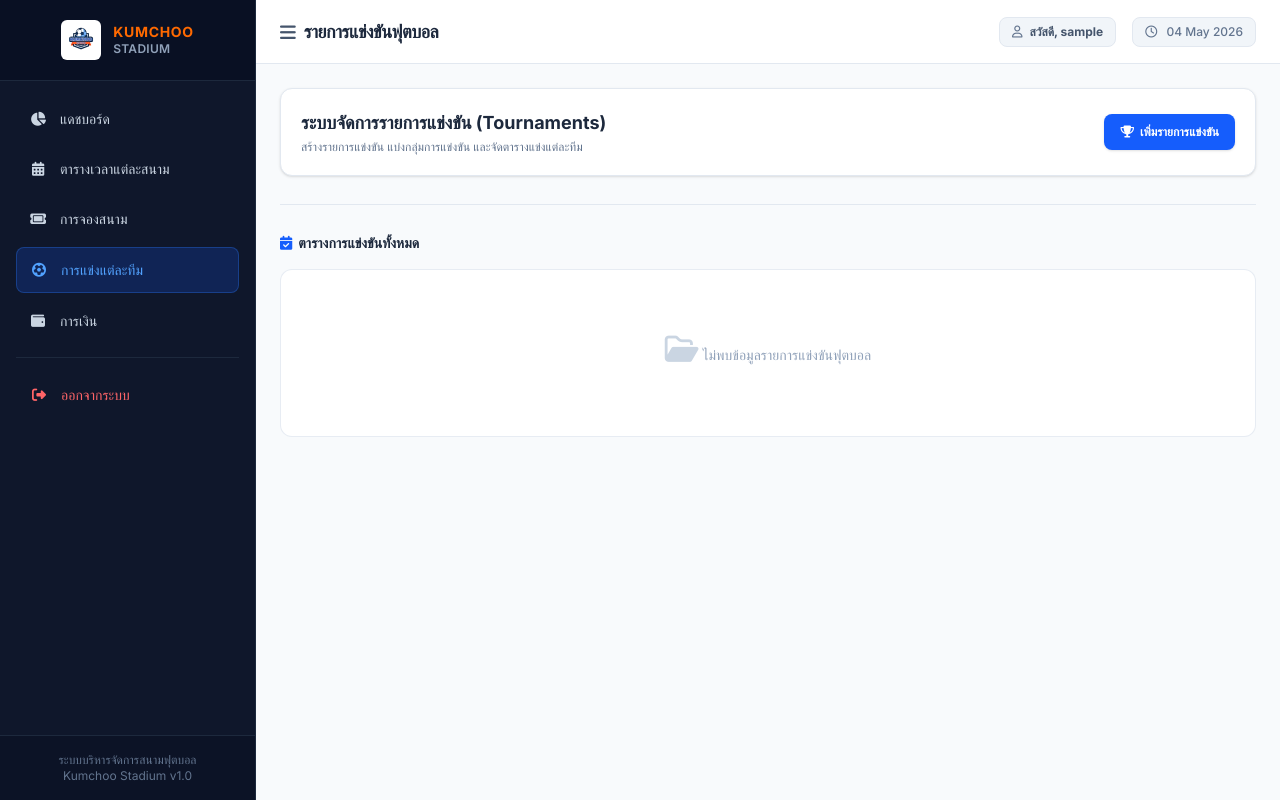
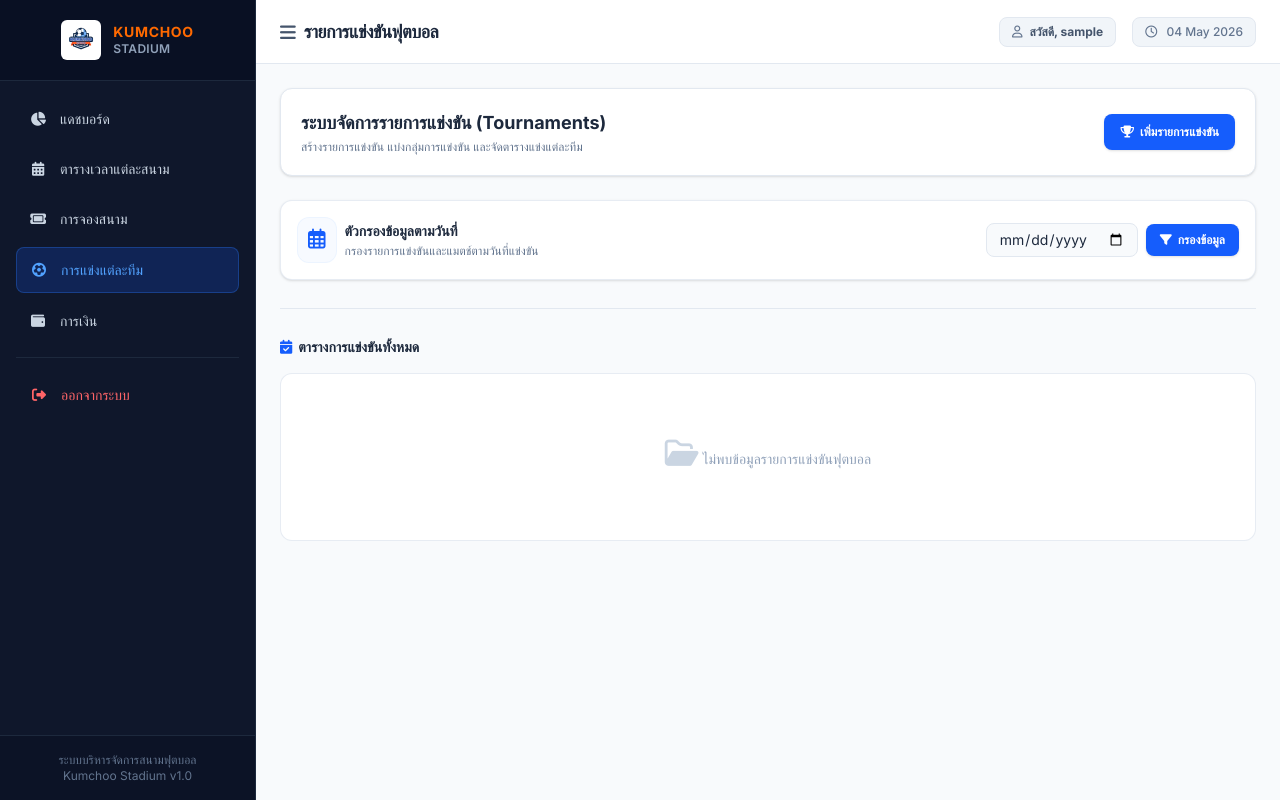
Before and after one commit to Seleblobbyboy/project_kumchoo, a Django app: page /matches/ in a window 1280 px wide. Run offline with Django 5.2, Linux system fonts and the light colour scheme; the visitor is signed in with stand-in values (Sample User, id 1); data that the repository does not hold is empty; some libraries are stand-ins or nearby versions.

Commit message:
Add date filtering for tournaments and matches

```diff
--- a/stadium/views.py
+++ b/stadium/views.py
@@ -308,9 +308,15 @@ def matches_list(request):
                     )
                 return redirect('matches_list')
 
+    selected_date = request.GET.get('date', '')
     matches = Match.objects.all().order_by('-match_date', '-start_time')
+    tournaments = Tournament.objects.all().order_by('-id')
+
+    if selected_date:
+        matches = matches.filter(match_date=selected_date)
+        tournaments = tournaments.filter(start_date=selected_date)
+
     fields = Field.objects.all()
-    tournaments = Tournament.objects.all().order_by('-id')
     groups = TournamentGroup.objects.all().order_by('tournament__name', 'name')
 
     context = {
@@ -318,6 +324,7 @@ def matches_list(request):
         'fields': fields,
         'tournaments': tournaments,
         'groups': groups,
+        'selected_date': selected_date,
     }
     return render(request, 'stadium/matches_list.html', context)
 
--- a/templates/stadium/matches_list.html
+++ b/templates/stadium/matches_list.html
@@ -18,6 +18,30 @@
                 เพิ่มรายการแข่งขัน
             </button>
         </div>
+    </div>
+
+    <!-- Date Filter Form -->
+    <div class="bg-white p-4 rounded-xl border border-slate-200/80 shadow-sm flex flex-col md:flex-row md:items-center justify-between gap-4 animate-fade-in">
+        <div class="flex items-center gap-2">
+            <div class="p-2.5 bg-blue-50/50 rounded-xl border border-blue-100/40 text-blue-600">
+                <i class="fa-regular fa-calendar-days text-xl"></i>
+            </div>
+            <div>
+                <h3 class="text-sm font-bold text-slate-800">ตัวกรองข้อมูลตามวันที่</h3>
+                <p class="text-xs font-medium text-slate-500 mt-0.5">กรองรายการแข่งขันและแมตช์ตามวันที่แข่งขัน</p>
+            </div>
+        </div>
+        <form method="GET" class="flex flex-wrap items-center gap-2 shrink-0">
+            <input type="date" name="date" value="{{ selected_date }}" class="px-3 py-1.5 border border-slate-200 rounded-lg text-sm bg-slate-50 text-slate-800 focus:outline-none focus:ring-2 focus:ring-blue-500/30 transition">
+            <button type="submit" class="px-3.5 py-2 text-xs font-bold bg-blue-600 hover:bg-blue-700 text-white rounded-lg shadow-sm transition flex items-center gap-1.5 cursor-pointer">
+                <i class="fa-solid fa-filter"></i> กรองข้อมูล
+            </button>
+            {% if selected_date %}
+            <a href="{% url 'matches_list' %}" class="px-3.5 py-2 text-xs font-bold bg-slate-100 hover:bg-slate-200 text-slate-600 border border-slate-200 rounded-lg transition flex items-center gap-1 cursor-pointer">
+                <i class="fa-solid fa-rotate-left"></i> ล้างตัวกรอง
+            </a>
+            {% endif %}
+        </form>
     </div>
 
     <!-- Tournaments Overview -->
```
